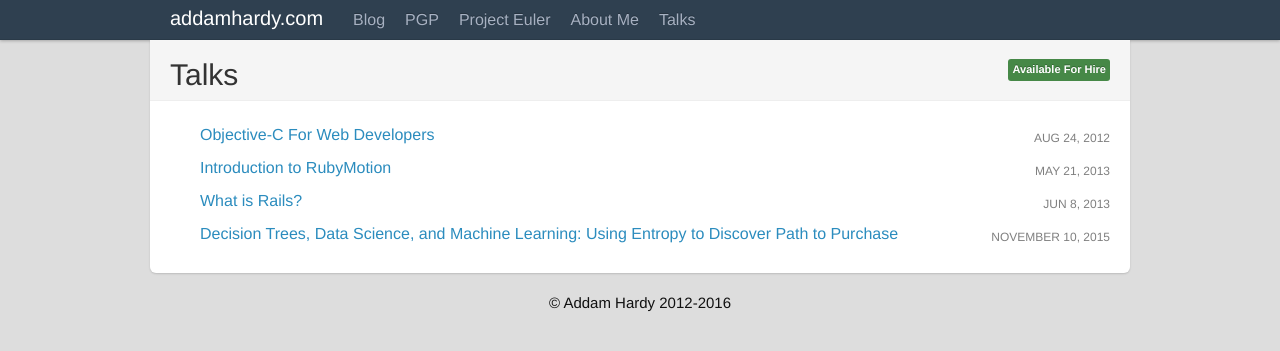
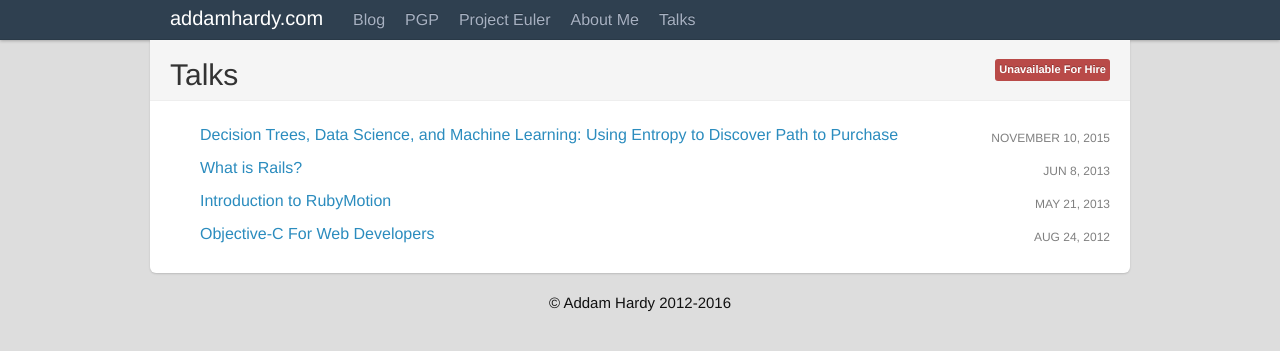
Before and after one commit to addamh/addamhardy.com, a Jekyll site: the page built from talks/index.html, in a window 1280 px wide. Shown: the top 351 px of the page. Built offline with Jekyll 4.4.1, drawn with Linux system fonts in a browser that asks for light colours; nearby versions of some CDN libraries.

Commit message:
Update job

```diff
--- a/_layouts/main.html
+++ b/_layouts/main.html
@@ -4,8 +4,8 @@ layout: default
 
 <div class="page-header">
   <h1>{{ page.title }} {% if page.tagline %} <small>{{ page.tagline }}</small>{% endif %}</h1>
-	<!--<span class="availability label label-important">Unavailable Available For Hire</span>-->
-	<span class="availability label label-success"> Available For Hire</span>
+	<span class="availability label label-important">Unavailable For Hire</span>
+	<!-- <span class="availability label label-success"> Available For Hire</span> -->
 </div>
 
 <div class="row">
--- a/index.html
+++ b/index.html
@@ -7,11 +7,12 @@ tagline: engineer. analyst.
 <div class="top_container">
 	<div class="image_header"><img src="/assets/images/face.jpeg"></div>
 	<div class="name"><h1>Addam Hardy</h1></div>
-	<div class="pitch"><p>iOS, Ruby on Rails, Javascript, and anything-at-all hacker. Passionate about user experience, rapid prototyping, data driven analytics and system design.</p></div>
+	<div class="pitch"><p>Javascript, Ruby, iOS, and anything-at-all hacker. Passionate about user experience, rapid prototyping, data driven analytics and system design.</p></div>
 	<div class="pitch_footer">
 		<p class="justify" style="word-spacing: 0px; letter-spacing: 3.461538px; text-align: center;">Fayetteville, AR &#8226; Melbourne, Australia</p></div>
 	<div class="side_bar">
-					<!-- <h3>Company:</h3> -->
+					<h3>Company:</h3>
+					<h4><a href="http://hirelofty.com/">Lofty Labs</a></h4>
 					<h3>Github:</h3>
 					<h4><a href="http://www.github.com/addamh">addamh</a></h4>
 					<h3>Linkedin:</h3>
--- a/talks/index.html
+++ b/talks/index.html
@@ -5,10 +5,18 @@ title: "Talks"
 
 <ul id='talks'>
   <li>
-    <a href="/talks/objective-c-for-web-developers.html">
+    <a href="/talks/decision-trees-data-science-and-machine-learning-using-entropy-to-discover-path-to-purchase.html">
       <div>
-        <span class="title">Objective-C For Web Developers</span>
-        <span class="date">Aug 24, 2012</span>
+        <span class="title">Decision Trees, Data Science, and Machine Learning: Using Entropy to Discover Path to Purchase</span>
+        <span class="date">November 10, 2015</span>
+      </div>
+    </a>
+  </li>
+  <li>
+    <a href="/talks/what-is-rails.html">
+      <div>
+        <span class="title">What is Rails?</span>
+        <span class="date">Jun 8, 2013</span>
       </div>
     </a>
   </li>
@@ -21,18 +29,10 @@ title: "Talks"
     </a>
   </li>
   <li>
-    <a href="/talks/what-is-rails.html">
+    <a href="/talks/objective-c-for-web-developers.html">
       <div>
-        <span class="title">What is Rails?</span>
-        <span class="date">Jun 8, 2013</span>
-      </div>
-    </a>
-  </li>
-  <li>
-    <a href="/talks/decision-trees-data-science-and-machine-learning-using-entropy-to-discover-path-to-purchase.html">
-      <div>
-        <span class="title">Decision Trees, Data Science, and Machine Learning: Using Entropy to Discover Path to Purchase</span>
-        <span class="date">November 10, 2015</span>
+        <span class="title">Objective-C For Web Developers</span>
+        <span class="date">Aug 24, 2012</span>
       </div>
     </a>
   </li>
```
